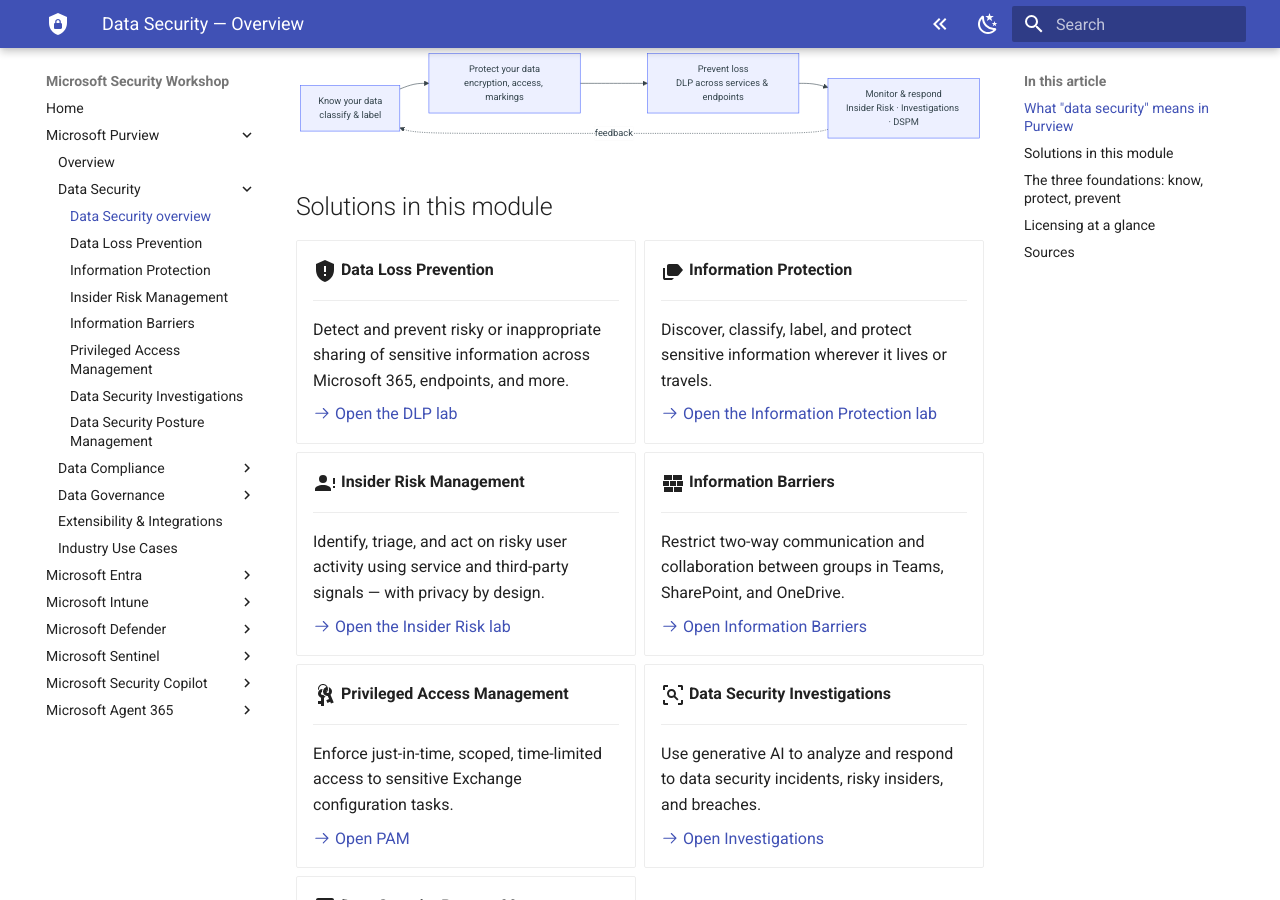
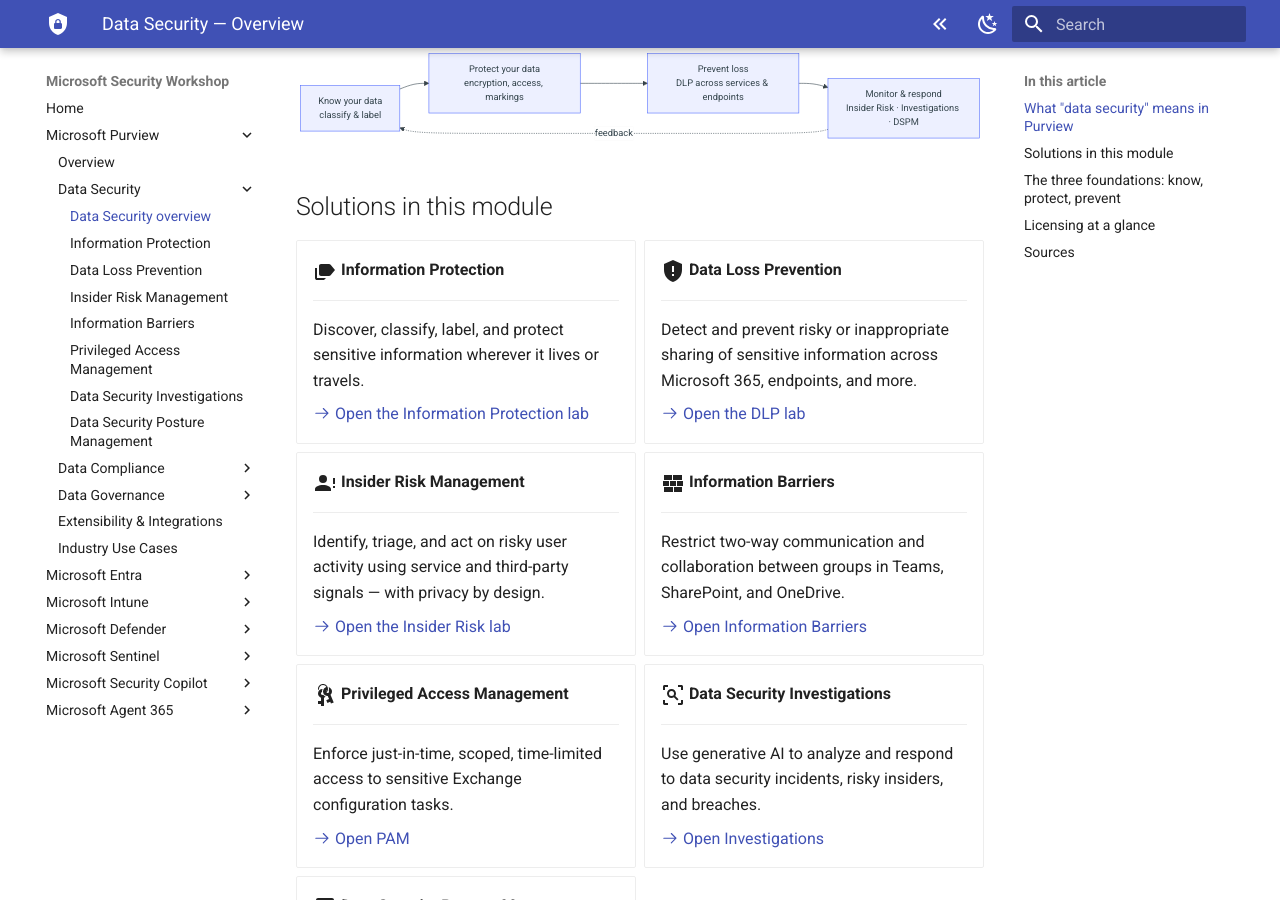
Before and after one commit to indra-pr/msft-security-workshop, an MkDocs documentation site: the page built from docs/purview/data-security/index.md, in a window 1280 px wide and 900 px high, scrolled down 518 px. Built offline with MkDocs 1.6.1 and Material for MkDocs 9.7.7, drawn with Linux system fonts in a browser that asks for light colours; part of the change alters nothing that is shown; some of the changed text lies outside the part shown.

```diff
--- a/docs/purview/data-security/index.md
+++ b/docs/purview/data-security/index.md
@@ -27,6 +27,14 @@ flowchart LR
 
 <div class="grid cards" markdown>
 
+-   :material-label-multiple:{ .lg .middle } __Information Protection__
+
+    ---
+
+    Discover, classify, label, and protect sensitive information wherever it lives or travels.
+
+    [:octicons-arrow-right-24: Open the Information Protection lab](information-protection/index.md)
+
 -   :material-shield-alert:{ .lg .middle } __Data Loss Prevention__
 
     ---
@@ -34,14 +42,6 @@ flowchart LR
     Detect and prevent risky or inappropriate sharing of sensitive information across Microsoft 365, endpoints, and more.
 
     [:octicons-arrow-right-24: Open the DLP lab](dlp/index.md)
-
--   :material-label-multiple:{ .lg .middle } __Information Protection__
-
-    ---
-
-    Discover, classify, label, and protect sensitive information wherever it lives or travels.
-
-    [:octicons-arrow-right-24: Open the Information Protection lab](information-protection/index.md)
 
 -   :material-account-alert:{ .lg .middle } __Insider Risk Management__
 
--- a/mkdocs.yml
+++ b/mkdocs.yml
@@ -106,8 +106,8 @@ nav:
       - Overview: purview/index.md
       - Data Security:
           - Data Security overview: purview/data-security/index.md
+          - Information Protection: purview/data-security/information-protection/index.md
           - Data Loss Prevention: purview/data-security/dlp/index.md
-          - Information Protection: purview/data-security/information-protection/index.md
           - Insider Risk Management: purview/data-security/insider-risk-management/index.md
           - Information Barriers: purview/data-security/information-barriers.md
           - Privileged Access Management: purview/data-security/privileged-access-management.md
```
